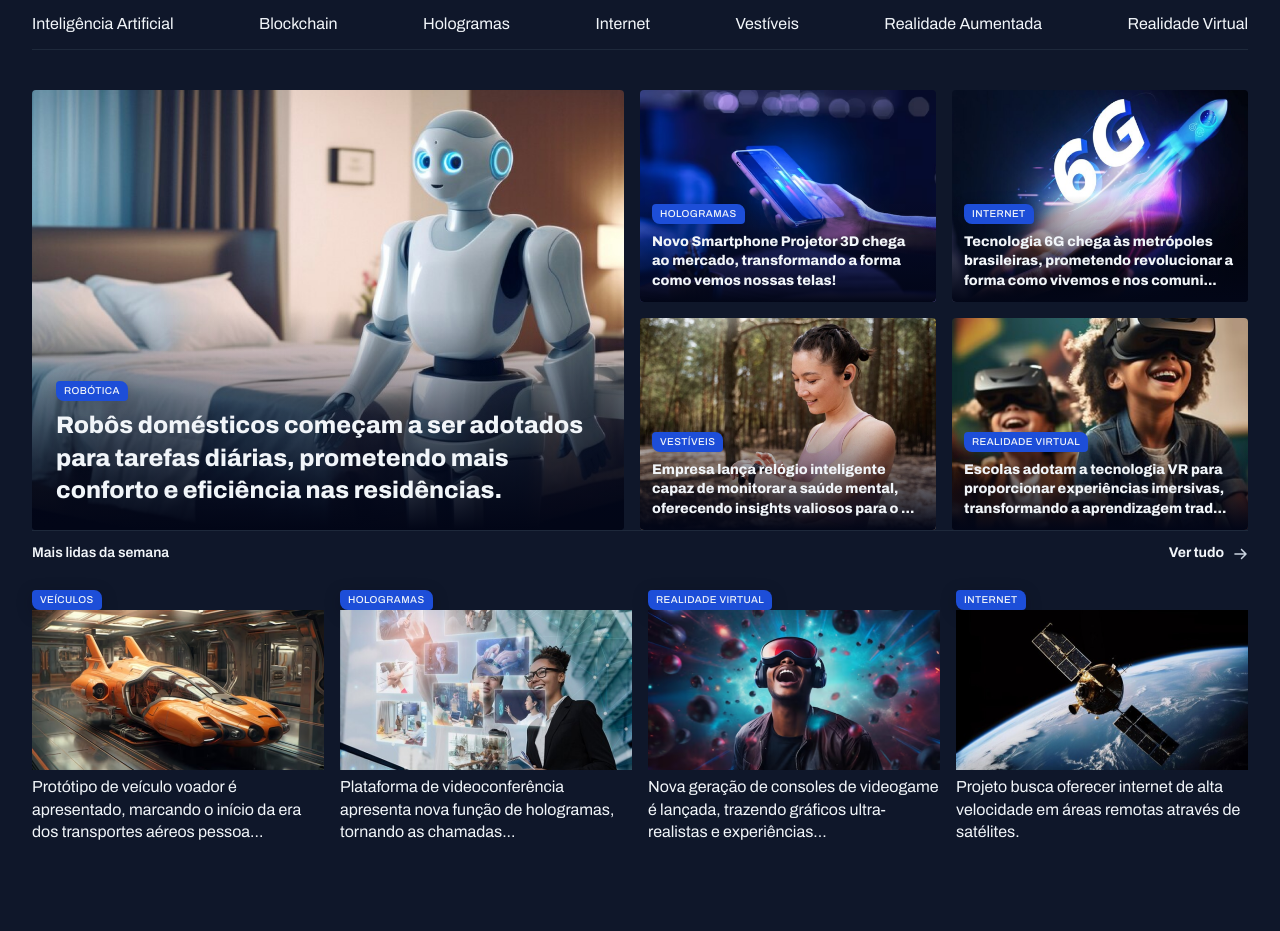
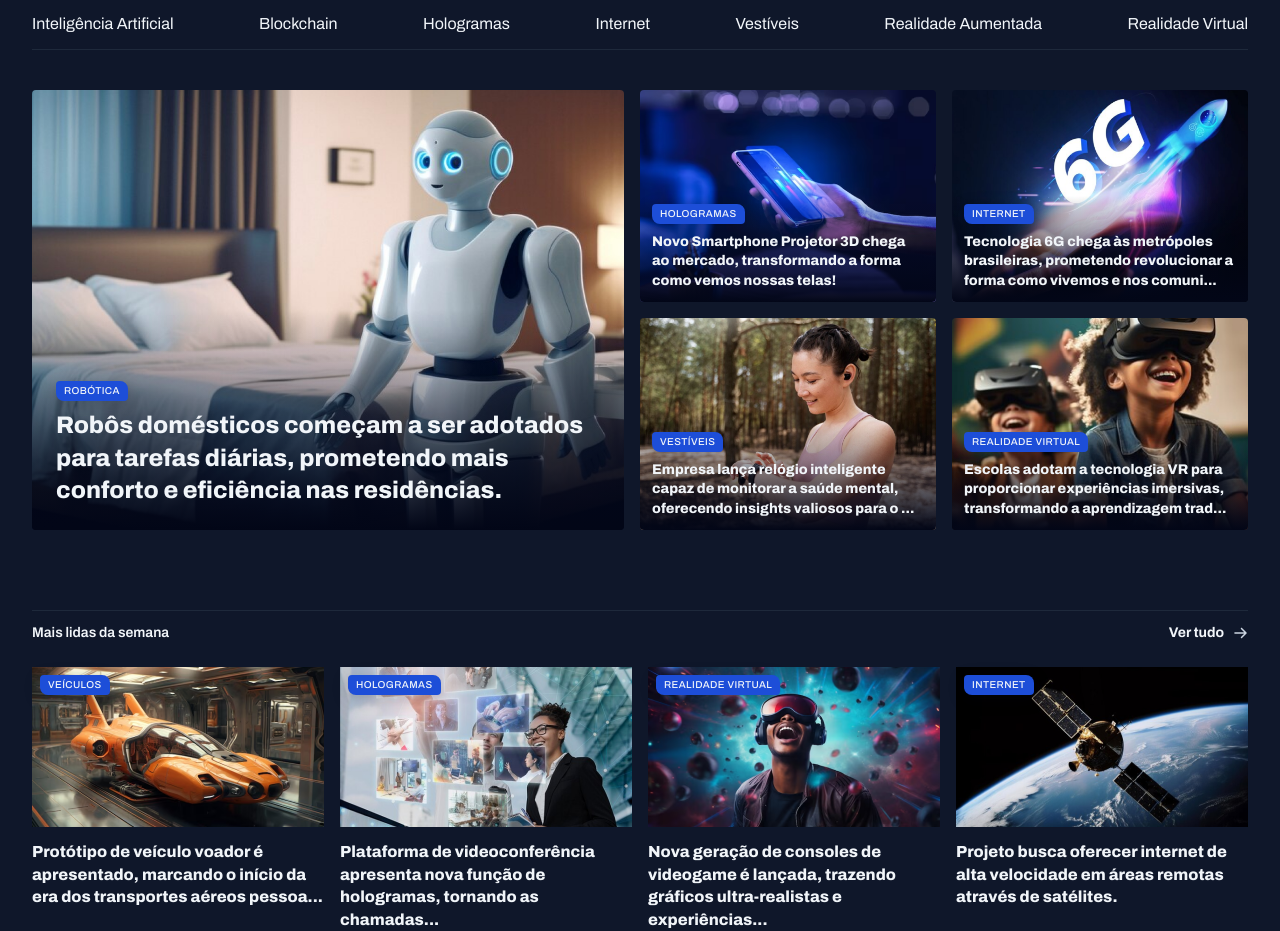
Before and after one commit to paaulamessias/news-portal-html, a plain HTML site: page index.html in a window 1280 px wide. Shown: the part 74-1005 px from the top of the page. Before the commit the page ends 918 px from the top, so only its background shows below. Drawn offline with Linux system fonts and the light colour scheme.

Commit message:
Applying styles in the most read session of the week

```diff
--- a/styles/global.css
+++ b/styles/global.css
@@ -52,6 +52,7 @@ img {
 
 main {
   margin-top: 40px;
+  gap: 80px;
 }
 
 .content-tag {
--- a/styles/section.css
+++ b/styles/section.css
@@ -2,6 +2,24 @@ section header {
   border-top: 1px solid var(--stroke-color);
   padding-block: 12px 24px;
   font: var(--text-span);
+
+
+  a {
+    justify-self: end;
+    align-items: center;
+    gap: 8px;
+
+    span {
+      background-image: url(../assets/arrow-right.svg);
+      width: 16px;
+      height: 16px;
+    }
+
+   &:hover span {
+    background-image: url(../assets/arrow-right-hover.svg);
+    }
+
+      }
 }
 
 #featured {
@@ -46,21 +64,6 @@ section header {
 }
 
 #weekly {
-  header a {
-  justify-self: end;
-  align-items: center;
-  gap: 8px;
-
-  span {
-    background-image: url(../assets/arrow-right.svg);
-    width: 16px;
-    height: 14px;
-  }
-
-  &:hover span {
-    background-image: url(../assets/arrow-right-hover.svg);
-  }
-}
 
   &>div {
     grid-template-columns: repeat(4, 292px);
@@ -70,4 +73,19 @@ section header {
     height: 160px;
   }
 
+  figure {
+    position: relative;
+
+    .content-tag {
+      position: absolute;
+      top: 8px;
+      left: 8px;
+    }
+
+    p {
+      margin-top: 8px;
+      font-weight: 800;
+    }
+  }
+
 }
```
